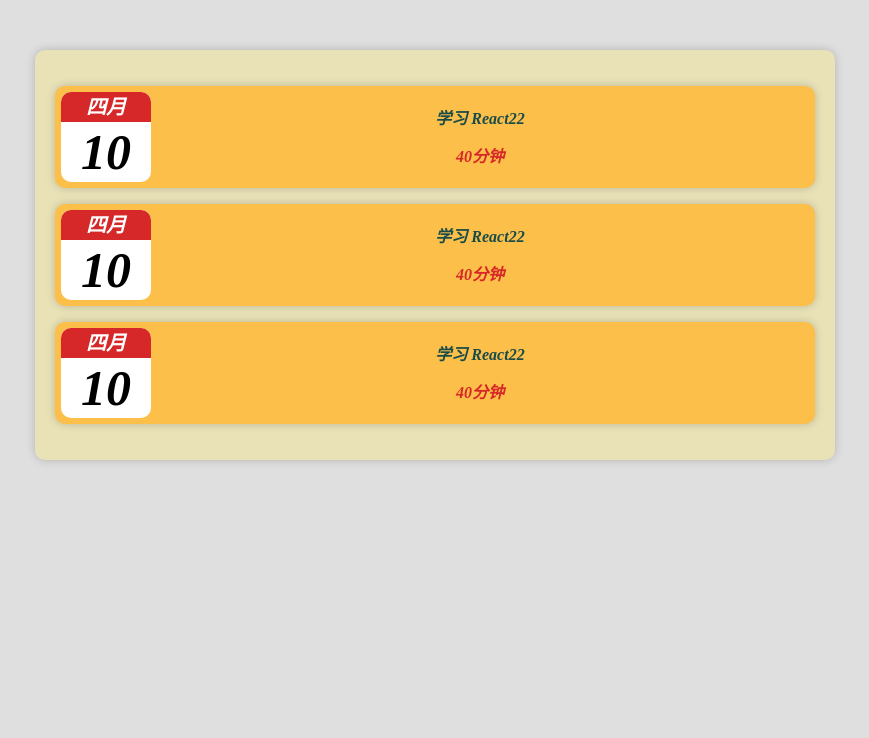
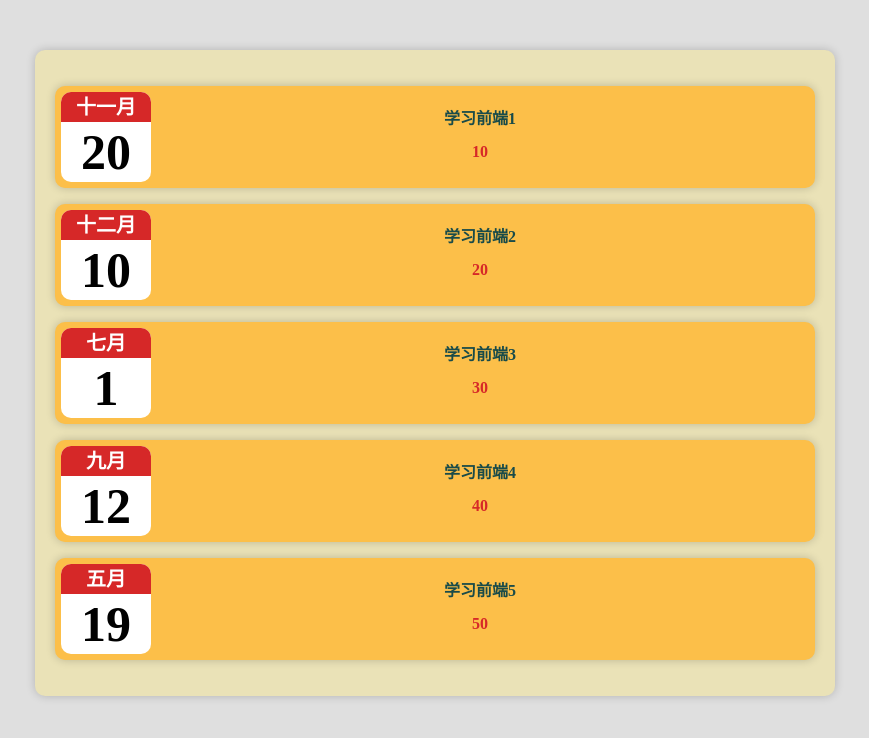
Before and after one commit to easybrad/letsdoit, a React (Create React App) app: page / in a window 1280 px wide. Shown: the top 738 px of the page, without its empty margins (205-1074 px from the left). Built offline with nearby package versions, Linux system fonts and the light colour scheme.

Commit message:
learning props

```diff
--- a/src/components/Logs/DateShow/DateShow.js
+++ b/src/components/Logs/DateShow/DateShow.js
@@ -1,10 +1,20 @@
 import './DateShow.css';
-const DateShow = () => {
+import PropTypes from 'prop-types';
+const DateShow = (props) => {
+  // 注意这里我们使用了 props.date 来调用 getMonth() 和 getDate()
+  const month = props.date.toLocaleString('zh-CN', { month: 'long' }); // 月份加1，因为 getMonth() 返回的是0-11
+  const day = props.date.getDate(); // 日期不需要加1，因为 getDate() 返回的是1-31
+
   return (
     <div className="date">
-      <div className="month">四月</div>
-      <div className="day">10</div>
+      <div className="month">{month}</div> {/* 这里显示的是字符串 */}
+      <div className="day">{day}</div> {/* 这里显示的是字符串 */}
     </div>
   );
 };
+
+DateShow.propTypes = {
+  date: PropTypes.instanceOf(Date).isRequired,
+};
+
 export default DateShow;
--- a/src/components/Logs/LogItem.js
+++ b/src/components/Logs/LogItem.js
@@ -1,17 +1,28 @@
 import DateShow from './DateShow/DateShow';
 import './LogItem.css';
-const LogItem = () => {
+import PropTypes from 'prop-types';
+const LogItem = (props) => {
+  // const onClickHandler = (event) => {
+  //   event.preventDefault();
+  //   // if (event instanceof MouseEvent) event.preventDefault();
+  // };
+  console.log(props);
   return (
-    <em>
+    <>
       {/* 日志项容器 */}
       <div className="item">
-        <DateShow />
+        <DateShow date={props.date} />
         <div className="content">
-          <h2 className="desc">学习 React22</h2>
-          <div className="time">40分钟</div>
+          <h2 className="desc">{props.desc}</h2>
+          <div className="time">{props.time}</div>
         </div>
       </div>
-    </em>
+    </>
   );
 };
+LogItem.propTypes = {
+  date: PropTypes.instanceOf(Date).isRequired,
+  desc: PropTypes.string.isRequired,
+  time: PropTypes.string.isRequired,
+};
 export default LogItem;
--- a/src/components/Logs/Logs.js
+++ b/src/components/Logs/Logs.js
@@ -1,12 +1,43 @@
 import LogItem from './LogItem';
 import './Logs.css';
 const Logs = () => {
-  return (
-    <div className="logs">
-      <LogItem />
-      <LogItem />
-      <LogItem />
-    </div>
-  );
+  // 模拟数据
+  const logsData = [
+    {
+      id: '001',
+      date: new Date(2022, 10, 20, 19, 30),
+      desc: '学习前端1',
+      time: '10',
+    },
+    {
+      id: '002',
+      date: new Date(2022, 11, 10, 20, 35),
+      desc: '学习前端2',
+      time: '20',
+    },
+    {
+      id: '003',
+      date: new Date(2023, 6, 1, 9, 20),
+      desc: '学习前端3',
+      time: '30',
+    },
+    {
+      id: '004',
+      date: new Date(2033, 8, 12, 8, 45),
+      desc: '学习前端4',
+      time: '40',
+    },
+    {
+      id: '005',
+      date: new Date(2013, 4, 19, 8, 45),
+      desc: '学习前端5',
+      time: '50',
+    },
+  ];
+  // 将数据放入 jsx
+  const logItemData = logsData.map((item) => (
+    <LogItem key={item.id} {...item} />
+  ));
+  return <div className="logs">{logItemData}</div>;
 };
 export default Logs;
```
